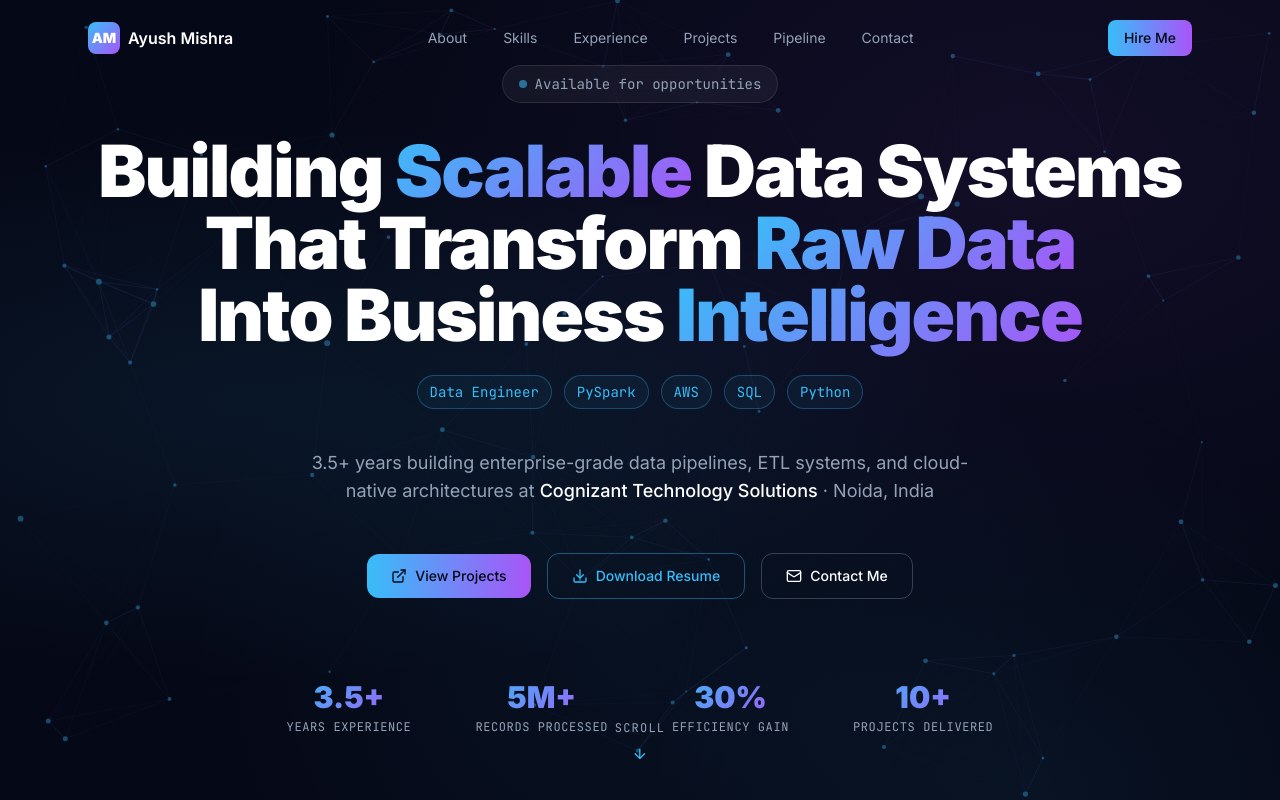
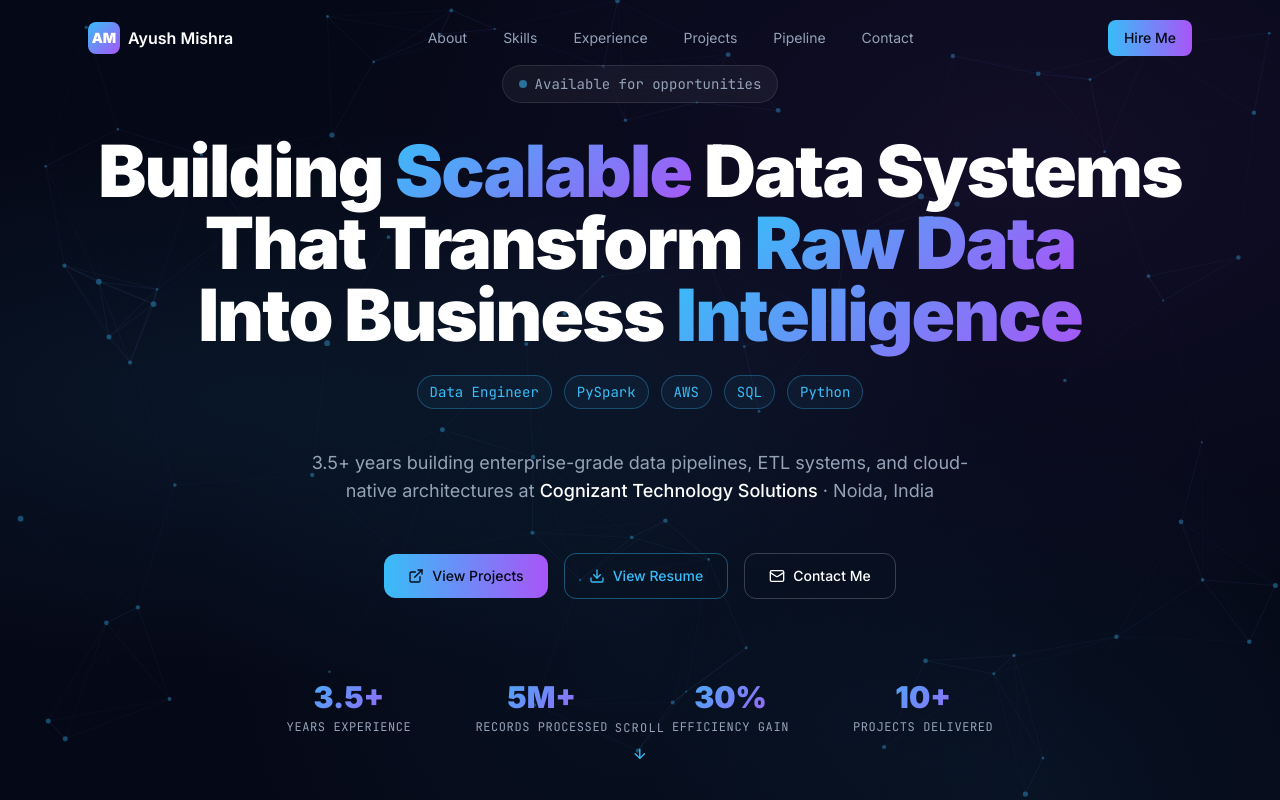
Before and after one commit to Ayushmishra750/portfolio, a Next.js app: page / in a window 1280 px wide. Shown: the top 800 px of the page. Built offline with nearby package versions, Linux system fonts and the light colour scheme.

Commit message:
Fix: update LinkedIn/GitHub URLs, fix resume button link

```diff
--- a/components/Contact.tsx
+++ b/components/Contact.tsx
@@ -14,16 +14,16 @@ const socials = [
   },
   {
     label: 'LinkedIn',
-    value: 'linkedin.com/in/ayushmishra',
+    value: 'linkedin.com/in/ayushm790',
     icon: Linkedin,
-    href: 'https://linkedin.com/in/ayushmishra',
+    href: 'https://www.linkedin.com/in/ayushm790/',
     color: '#0A66C2',
   },
   {
     label: 'GitHub',
-    value: 'github.com/ayushmishra',
+    value: 'github.com/Ayushmishra750',
     icon: Github,
-    href: 'https://github.com/ayushmishra',
+    href: 'https://github.com/Ayushmishra750',
     color: '#A855F7',
   },
 ]
--- a/components/Footer.tsx
+++ b/components/Footer.tsx
@@ -37,8 +37,8 @@ export default function Footer() {
           {/* Socials + scroll top */}
           <div className="flex items-center gap-3">
             {[
-              { icon: Github, href: 'https://github.com/ayushmishra', label: 'GitHub' },
-              { icon: Linkedin, href: 'https://linkedin.com/in/ayushmishra', label: 'LinkedIn' },
+              { icon: Github, href: 'https://github.com/Ayushmishra750', label: 'GitHub' },
+              { icon: Linkedin, href: 'https://www.linkedin.com/in/ayushm790/', label: 'LinkedIn' },
               { icon: Mail, href: 'mailto:ayushmishra750980@gmail.com', label: 'Email' },
             ].map(s => (
               <motion.a
--- a/components/GitHubStats.tsx
+++ b/components/GitHubStats.tsx
@@ -69,7 +69,7 @@ export default function GitHubStats() {
               initial={{ opacity: 0 }}
               animate={inView ? { opacity: 1 } : {}}
               transition={{ delay: 0.6 }}
-              href="https://github.com/ayushmishra"
+              href="https://github.com/Ayushmishra750"
               target="_blank"
               rel="noopener noreferrer"
               className="flex items-center justify-center gap-3 w-full glass rounded-2xl p-4 group hover:bg-white/[0.07] transition-all border border-white/5 hover:border-white/15"
--- a/components/Hero.tsx
+++ b/components/Hero.tsx
@@ -135,9 +135,9 @@ export default function Hero() {
             View Projects
           </MagneticButton>
 
-          <MagneticButton href="/resume.pdf" download>
+          <MagneticButton href="https://www.linkedin.com/in/ayushm790/" target="_blank">
             <Download className="w-4 h-4" />
-            Download Resume
+            View Resume
           </MagneticButton>
 
           <MagneticButton onClick={scrollToContact} ghost>
@@ -191,6 +191,7 @@ function MagneticButton({
   onClick,
   href,
   download,
+  target,
   primary,
   ghost,
 }: {
@@ -198,6 +199,7 @@ function MagneticButton({
   onClick?: () => void
   href?: string
   download?: boolean
+  target?: string
   primary?: boolean
   ghost?: boolean
 }) {
@@ -231,6 +233,8 @@ function MagneticButton({
         ref={ref as React.Ref<HTMLAnchorElement>}
         href={href}
         download={download}
+        target={target}
+        rel={target === '_blank' ? 'noopener noreferrer' : undefined}
         className={className}
         onMouseMove={handleMouseMove as any}
         onMouseLeave={handleMouseLeave}
```
